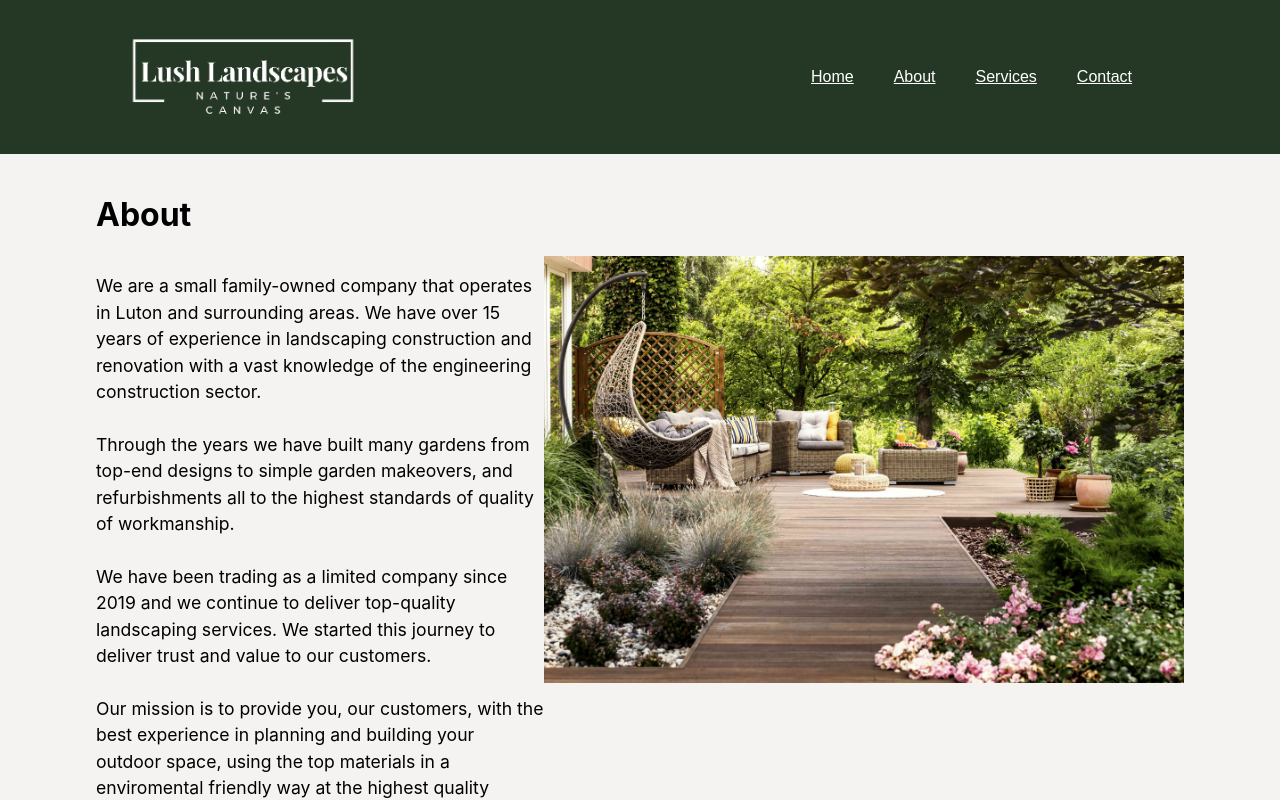
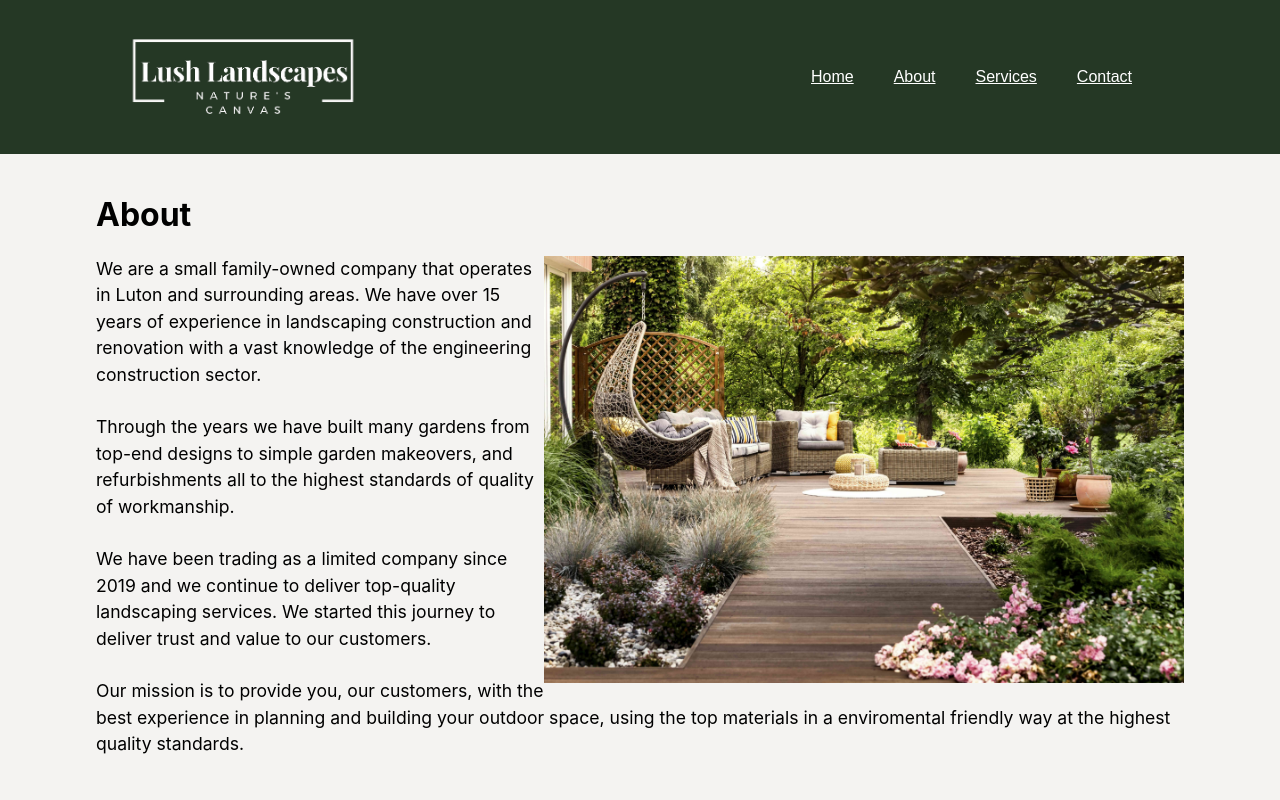
Before and after one commit to GBMackinnon/ReactProject, a React (Create React App) app in the folder react-application/: page /About in a window 1280 px wide. Shown: the top 800 px of the page. Built offline with nearby package versions, Linux system fonts and the light colour scheme; the HTML template or start-up script is replaced by a standard one.

Commit message:
Fixed about page image

```diff
--- a/react-application/src/Components/About.jsx
+++ b/react-application/src/Components/About.jsx
@@ -7,14 +7,12 @@ function About(props) {
   return (
     <div className="container">
       <div className="about-container">
-      <div>
-        <h1>{props.title}</h1>
-        <div className="about-contents">
-          <p>{props.description}</p>
-          <div className="image">
+        <div>
+          <h1>{props.title}</h1>
+          <div>
             <img src={aboutImg} alt="gardening" />
+            <p>{props.description}</p>
           </div>
-        </div>
         </div>
       </div>
     </div>
--- a/react-application/src/Components/Styles/About-Styles.css
+++ b/react-application/src/Components/Styles/About-Styles.css
@@ -10,21 +10,12 @@
     margin: 20px;
 }
 
-.about-contents{
-    display: flex;
-    width: 100%
-}
-
 .about-container p{
     line-height: 1.5em;
     font-size: 1.1em;
-    flex-basis: 70%;
-}
-
-.image{
-
 }
 
 .about-container img{
-    max-width: 100%;
+    width: 40em;
+    float: right;
 }
```
